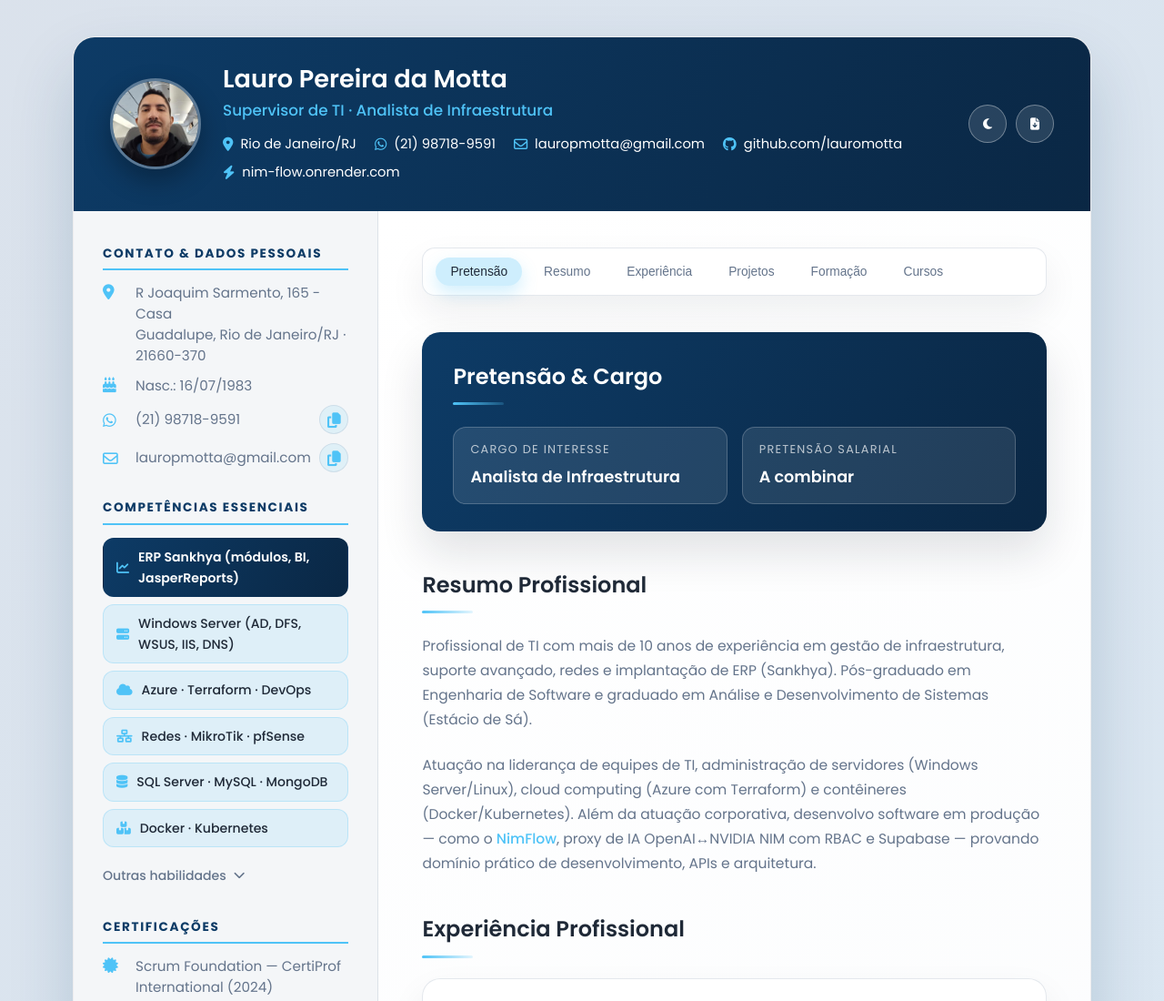
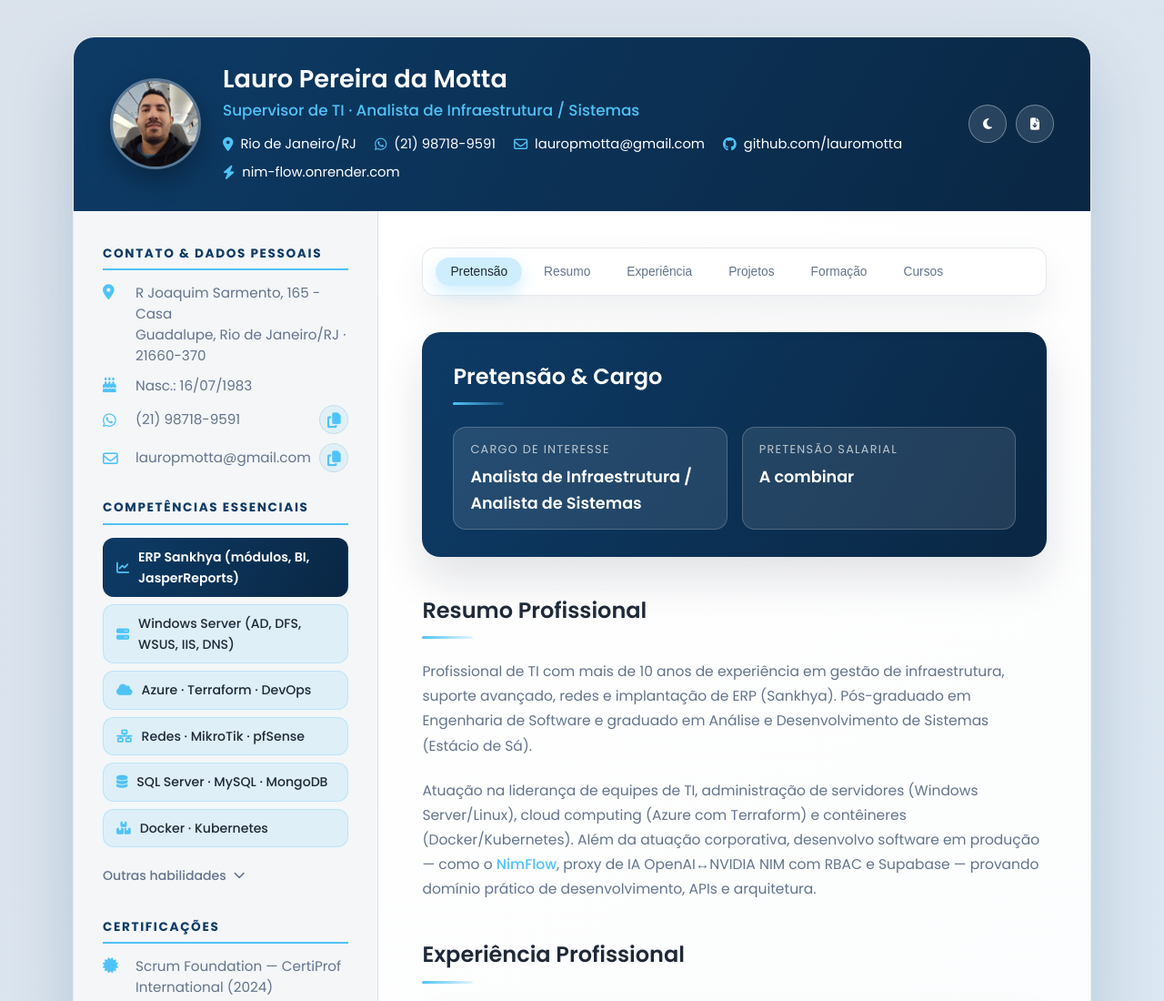
Before and after one commit to lauromotta/Curriculo-CV, a plain HTML site: page index.html in a window 1280 px wide. Shown: the top 1100 px of the page at 91% size. Drawn offline with Linux system fonts and the light colour scheme.

Commit message:
feat: cargo de interesse ampliado para 'Analista de Infraestrutura / Analista de Sistemas'

```diff
--- a/index.html
+++ b/index.html
@@ -4,10 +4,10 @@
     <meta charset="UTF-8" />
     <meta http-equiv="X-UA-Compatible" content="IE=edge" />
     <meta name="viewport" content="width=device-width, initial-scale=1.0" />
-    <title>Currículo | Lauro Motta — Analista de Infraestrutura</title>
-        <meta name="description" content="Currículo e portfólio de Lauro Pereira da Motta — Supervisor de TI e Analista de Infraestrutura. Infraestrutura, redes, ERP Sankhya, cloud Azure e desenvolvimento (NimFlow AI Proxy em produção)." />
-        <meta name="author" content="Lauro Pereira da Motta" />
-        <meta name="keywords" content="Lauro Motta, Analista de Infraestrutura, Supervisor de TI, ERP Sankhya, Windows Server, Azure, Terraform, Docker, Kubernetes, currículo, portfólio" />
+    <title>Currículo | Lauro Motta — Analista de Infraestrutura / Sistemas</title>
+            <meta name="description" content="Currículo e portfólio de Lauro Pereira da Motta — Supervisor de TI e Analista de Infraestrutura / Sistemas. Infraestrutura, redes, ERP Sankhya, cloud Azure e desenvolvimento (NimFlow AI Proxy em produção)." />
+            <meta name="author" content="Lauro Pereira da Motta" />
+            <meta name="keywords" content="Lauro Motta, Analista de Infraestrutura, Analista de Sistemas, Supervisor de TI, ERP Sankhya, Windows Server, Azure, Terraform, Docker, Kubernetes, currículo, portfólio" />
         <link rel="canonical" href="https://lauromotta.github.io/Curriculo-CV/" />
         <meta name="theme-color" content="#0d3b66" />
         <meta name="robots" content="index, follow" />
@@ -15,7 +15,7 @@
         <!-- Open Graph -->
         <meta property="og:type" content="profile" />
         <meta property="og:title" content="Lauro Motta — Currículo & Portfólio" />
-        <meta property="og:description" content="Supervisor de TI e Analista de Infraestrutura. Infraestrutura, ERP Sankhya, cloud Azure e projetos em produção (NimFlow AI Proxy)." />
+        <meta property="og:description" content="Supervisor de TI e Analista de Infraestrutura / Sistemas. Infraestrutura, ERP Sankhya, cloud Azure e projetos em produção (NimFlow AI Proxy)." />
         <meta property="og:url" content="https://lauromotta.github.io/Curriculo-CV/" />
         <meta property="og:image" content="https://lauromotta.github.io/Curriculo-CV/assets/foto.jpg" />
         <meta property="og:locale" content="pt_BR" />
@@ -26,7 +26,7 @@
         <!-- Twitter Card -->
         <meta name="twitter:card" content="summary_large_image" />
         <meta name="twitter:title" content="Lauro Motta — Currículo & Portfólio" />
-        <meta name="twitter:description" content="Supervisor de TI e Analista de Infraestrutura. Infraestrutura, ERP Sankhya, cloud Azure e projetos em produção." />
+        <meta name="twitter:description" content="Supervisor de TI e Analista de Infraestrutura / Sistemas. Infraestrutura, ERP Sankhya, cloud Azure e projetos em produção." />
         <meta name="twitter:image" content="https://lauromotta.github.io/Curriculo-CV/assets/foto.jpg" />
 
         <!-- Favicon / PWA -->
@@ -44,7 +44,7 @@
             "@context": "https://schema.org",
             "@type": "Person",
             "name": "Lauro Pereira da Motta",
-            "jobTitle": "Supervisor de TI e Analista de Infraestrutura",
+            "jobTitle": "Supervisor de TI | Analista de Infraestrutura / Sistemas",
             "email": "mailto:lauropmotta@gmail.com",
             "telephone": "+55 21 98718-9591",
             "url": "https://github.com/lauromotta",
@@ -81,7 +81,7 @@
                 </figure>
                 <div class="site-header__text">
                     <h1>Lauro Pereira da Motta</h1>
-                    <p class="tagline">Supervisor de TI · Analista de Infraestrutura</p>
+                    <p class="tagline">Supervisor de TI · Analista de Infraestrutura / Sistemas</p>
                     <ul class="header-contact">
                         <li>
                             <i class="fas fa-map-marker-alt" aria-hidden="true"></i>
@@ -233,7 +233,7 @@
                     <div class="spotlight-grid">
                         <div class="spotlight-item">
                             <span class="spotlight-label">Cargo de interesse</span>
-                            <span class="spotlight-value">Analista de Infraestrutura</span>
+                            <span class="spotlight-value">Analista de Infraestrutura / Analista de Sistemas</span>
                         </div>
                         <div class="spotlight-item">
                             <span class="spotlight-label">Pretensão salarial</span>
```
Also changed, not shown: manifest.json.
